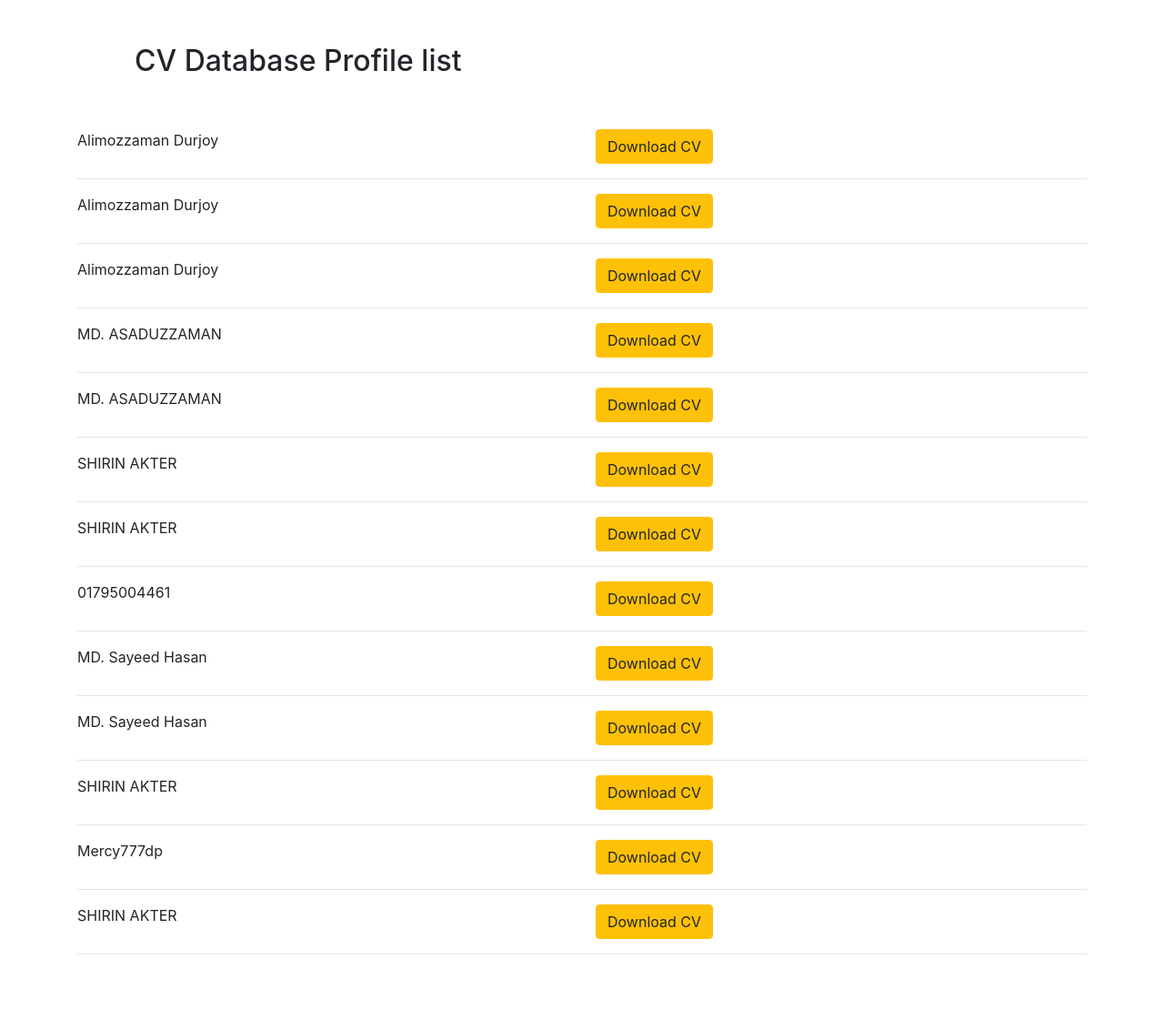
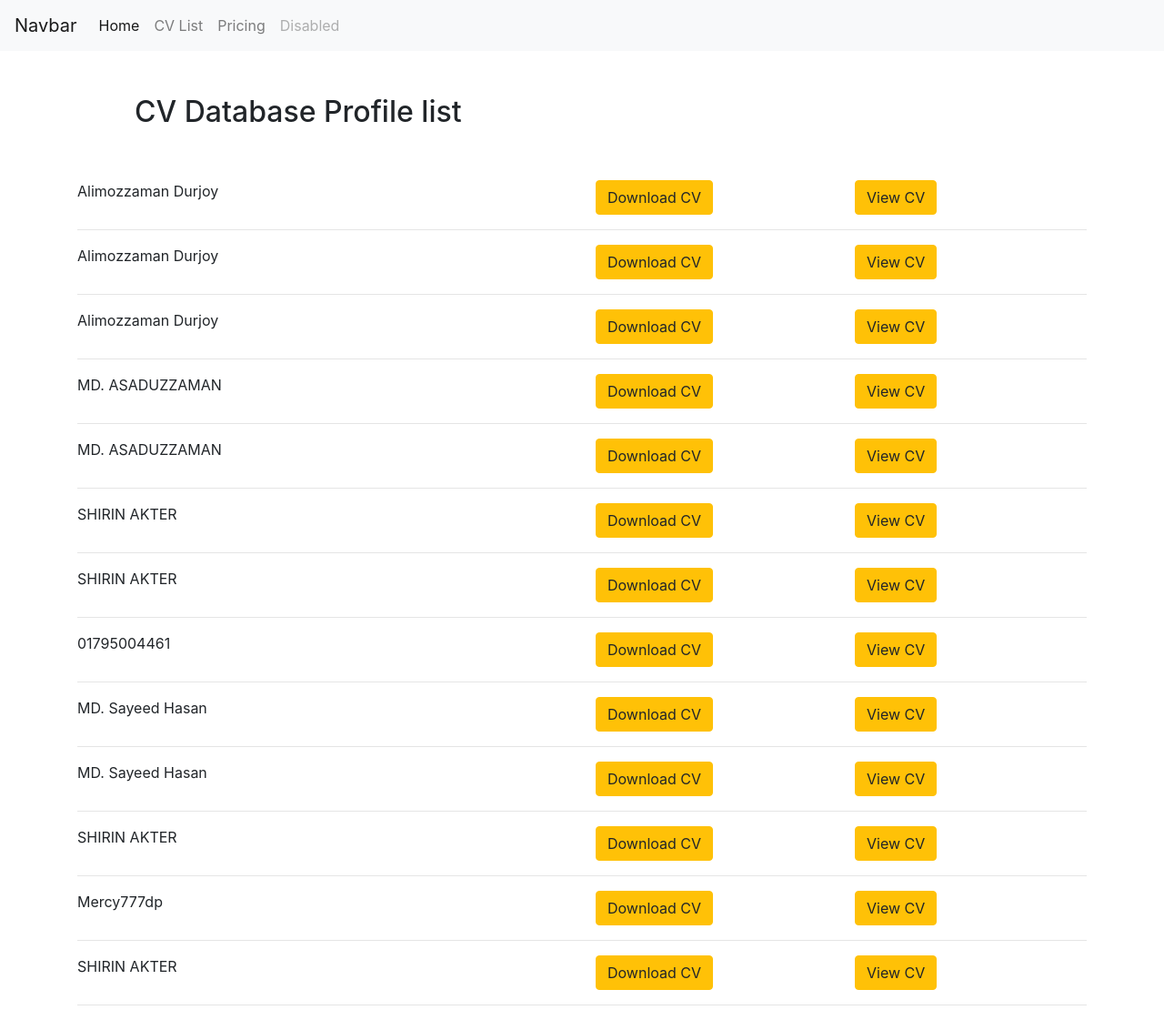
Before and after one commit to alimozzamandurjoy/PDF_Generator, a Django app: page /list/ in a window 1280 px wide. Shown: the whole page at 91% size. Before the commit the page ends 1049 px from the top, so only its background shows below. Run offline with Django 4.2, Linux system fonts and the light colour scheme; data comes from the database, SQL or seed files in the repository; both versions use the stored data as it was after the commit.

Commit message:
All done

```diff
--- a/PDF_GEN/PDF_GEN/urls.py
+++ b/PDF_GEN/PDF_GEN/urls.py
@@ -19,6 +19,7 @@ from pdfapp import views
 urlpatterns = [
     path('admin/', admin.site.urls),
     path('',views.accept,name='accept'),
-    path('<int:id>/',views.resume, name= 'resume'),
+    path('download/<int:id>/',views.resume, name= 'resume'),
     path('list/',views.list,name= "list"),
+    path('viewresume/<int:id>/',views.viewresume,name= 'viewresume'),
 ]
--- /dev/null
+++ b/PDF_GEN/pdfapp/templates/pdfapp/base.html
@@ -0,0 +1,38 @@
+<!DOCTYPE html>
+<html lang="en">
+<head>
+    <meta charset="UTF-8">
+    <meta http-equiv="X-UA-Compatible" content="IE=edge">
+    <meta name="viewport" content="width=device-width, initial-scale=1.0">
+    <link rel="stylesheet" href="https://cdn.jsdelivr.net/npm/bootstrap@4.0.0/dist/css/bootstrap.min.css" integrity="sha384-Gn5384xqQ1aoWXA+058RXPxPg6fy4IWvTNh0E263XmFcJlSAwiGgFAW/dAiS6JXm" crossorigin="anonymous">
+    <title>Document</title>
+</head>
+<body>
+    <nav class="navbar navbar-expand-lg navbar-light bg-light">
+        <a class="navbar-brand" href="#">Navbar</a>
+        <button class="navbar-toggler" type="button" data-toggle="collapse" data-target="#navbarNav" aria-controls="navbarNav" aria-expanded="false" aria-label="Toggle navigation">
+          <span class="navbar-toggler-icon"></span>
+        </button>
+        <div class="collapse navbar-collapse" id="navbarNav">
+          <ul class="navbar-nav">
+            <li class="nav-item active">
+              <a class="nav-link" href="{% url 'accept' %}">Home <span class="sr-only">(current)</span></a>
+            </li>
+            <li class="nav-item">
+              <a class="nav-link" href="{% url 'list' %}">CV List</a>
+            </li>
+            <li class="nav-item">
+              <a class="nav-link" href="#">Pricing</a>
+            </li>
+            <li class="nav-item">
+              <a class="nav-link disabled" href="#">Disabled</a>
+            </li>
+          </ul>
+        </div>
+      </nav>
+      {% block content %}
+      {% endblock content %}
+
+
+</body>
+</html>
--- a/PDF_GEN/pdfapp/templates/pdfapp/list.html
+++ b/PDF_GEN/pdfapp/templates/pdfapp/list.html
@@ -1,16 +1,6 @@
-<!DOCTYPE html>
-<html lang="en">
+{% extends 'pdfapp/base.html' %}
+{% block content %}
 
-<head>
-    <meta charset="UTF-8">
-    <meta http-equiv="X-UA-Compatible" content="IE=edge">
-    <meta name="viewport" content="width=device-width, initial-scale=1.0">
-    <link rel="stylesheet" href="https://cdn.jsdelivr.net/npm/bootstrap@4.0.0/dist/css/bootstrap.min.css"
-        integrity="sha384-Gn5384xqQ1aoWXA+058RXPxPg6fy4IWvTNh0E263XmFcJlSAwiGgFAW/dAiS6JXm" crossorigin="anonymous">
-    <title>Document</title>
-</head>
-
-<body>
 <div class="container">
     <div class="row m-5">
         <div class="col-md-12">
@@ -23,8 +13,11 @@
         <div class="col-md-6">
             {{profile.name}}
         </div>
-            <div class="col-md-6">
-                <a href="/{{profile.id}}" class="btn btn-warning">Download CV</a>
+        <div class="col-md-3">
+            <a href="{% url 'resume' profile.id %}" class="btn btn-warning">Download CV</a>
+        </div>
+        <div class="col-md-3">
+            <a href="{% url 'viewresume' profile.id %}" class="btn btn-warning">View CV</a>
         </div>
     </div>
     <hr>
@@ -33,6 +26,5 @@
 
 
 </div>
-</body>
 
-</html>
+{% endblock content %}
--- a/PDF_GEN/pdfapp/views.py
+++ b/PDF_GEN/pdfapp/views.py
@@ -1,7 +1,7 @@
 from fileinput import filename
 import profile
 from urllib import response
-from django.shortcuts import render
+from django.shortcuts import redirect, render
 from .models import Profile
 import pdfkit
 from django.http import HttpResponse
@@ -24,6 +24,7 @@ def accept(request):
 
         profile = Profile(name=name,email=email,phone=phone,summary=summary,degree=degree,school=school,university=university,previous_work=previous_work,skills=skills)
         profile.save()
+        return redirect('viewresume', id= profile.id)
 
     return render(request,'pdfapp/accept.html')
 
@@ -41,6 +42,9 @@ def resume(request,id):
     response['Content-Disposition']= 'attachment'
     filename= "resume.pdf"
     return response
+def viewresume(request,id):
+    user_profile = Profile.objects.get(pk=id)
+    return render(request,'pdfapp/resume.html',{'user_profile':user_profile})
 
 def list(request):
     profiles= Profile.objects.all()
```
Also changed, not shown: PDF_GEN/pdfapp/templates/pdfapp/accept.html (+14 -24 lines), PDF_GEN/pdfapp/templates/pdfapp/resume.html (+11 -16 lines), PDF_GEN/db.sqlite3. Lines whose indentation alone changed are shown as unchanged.
